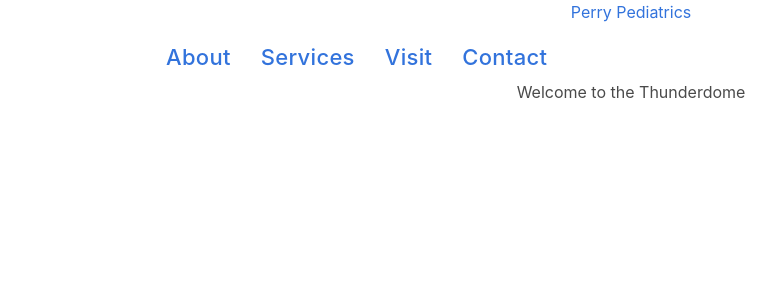
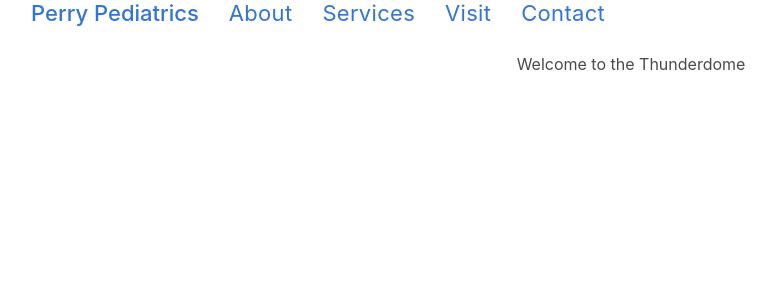
Before and after one commit to Ryancrawfordny/Perry-Pediatrics, a React (Create React App) app in the folder perry-pediatrics/: page / in a window 1280 px wide. Shown: the top 300 px of the page, without its empty margins (9-785 px from the left). Built offline with nearby package versions, Linux system fonts and the light colour scheme.

Commit message:
added extra formatting to the header

```diff
--- a/perry-pediatrics/src/components/Header/Header.css
+++ b/perry-pediatrics/src/components/Header/Header.css
@@ -1,18 +1,22 @@
+.home-hero {
+    float: left;
+    font-size: 22px;
+    font-weight: 500;
+    margin-left: 40px;
+    line-height: normal;
+}
+
 .header-nav {
     list-style-type: none;
     display: flex;
-    justify-content: space-between;
-    margin-left: 145px;
-    margin-right: 145px;
-    margin-top: 20px;
+    justify-content: space-around;
     text-decoration: none;
-    padding-bottom: 10px;
 }
 
 nav li {
     display: inline;
     font-size: 22px;
-    font-weight: 500;
+    font-weight: 400;
     font-style: normal;
     font-stretch: normal;
     line-height: normal;
--- a/perry-pediatrics/src/components/Header/Header.jsx
+++ b/perry-pediatrics/src/components/Header/Header.jsx
@@ -8,15 +8,15 @@ class Header extends Component {
         return (
             <div className="header">
                 <div>
-                <h1><Link to='/'>Perry Pediatrics</Link></h1>
+                <h1 className="home-hero"><Link to='/'>Perry Pediatrics</Link></h1>
                 </div>
 
                 <nav className="navbar" role="navigation" aria-label="main navigation">
-                <div className="navbar-brand">
-                </div>
+                {/* <div className="navbar-brand">
+                </div> */}
 
                 <div className="nav-options">
-            <ul className="header-nav">
+                <ul className="header-nav">
 
                 <li><Link to='/about'>About</Link></li>
                <li> <Link to='/services'>Services</Link></li>
```
